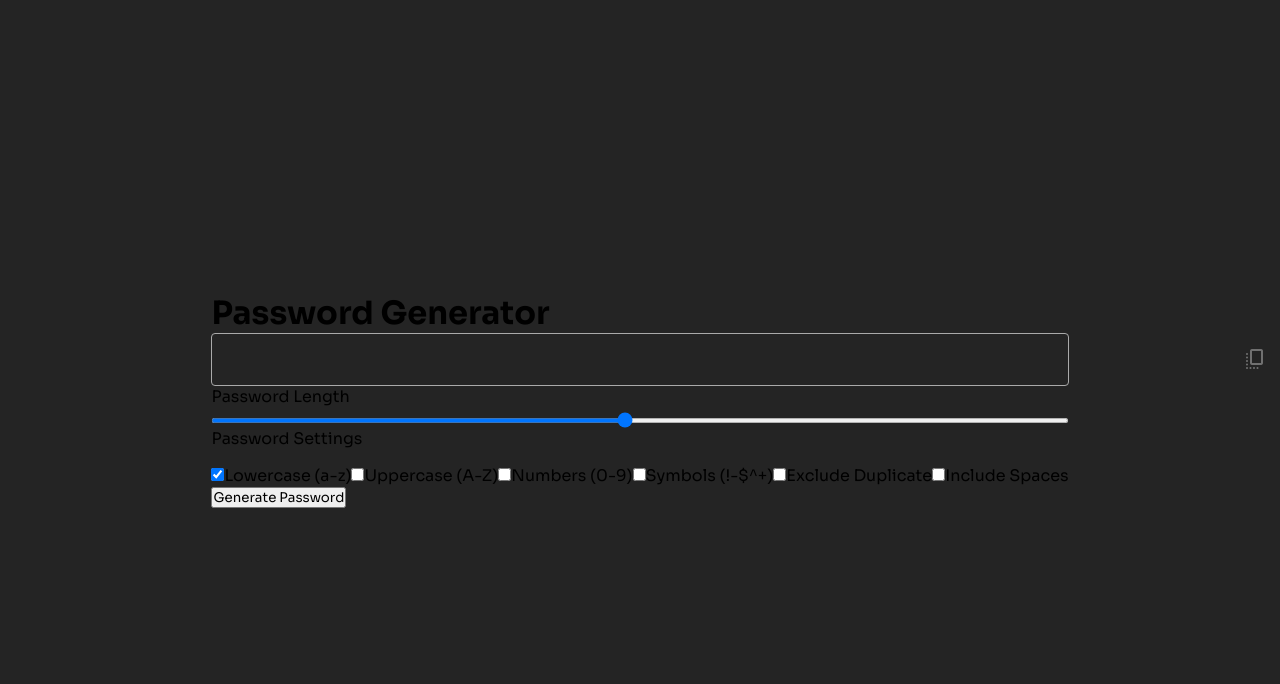
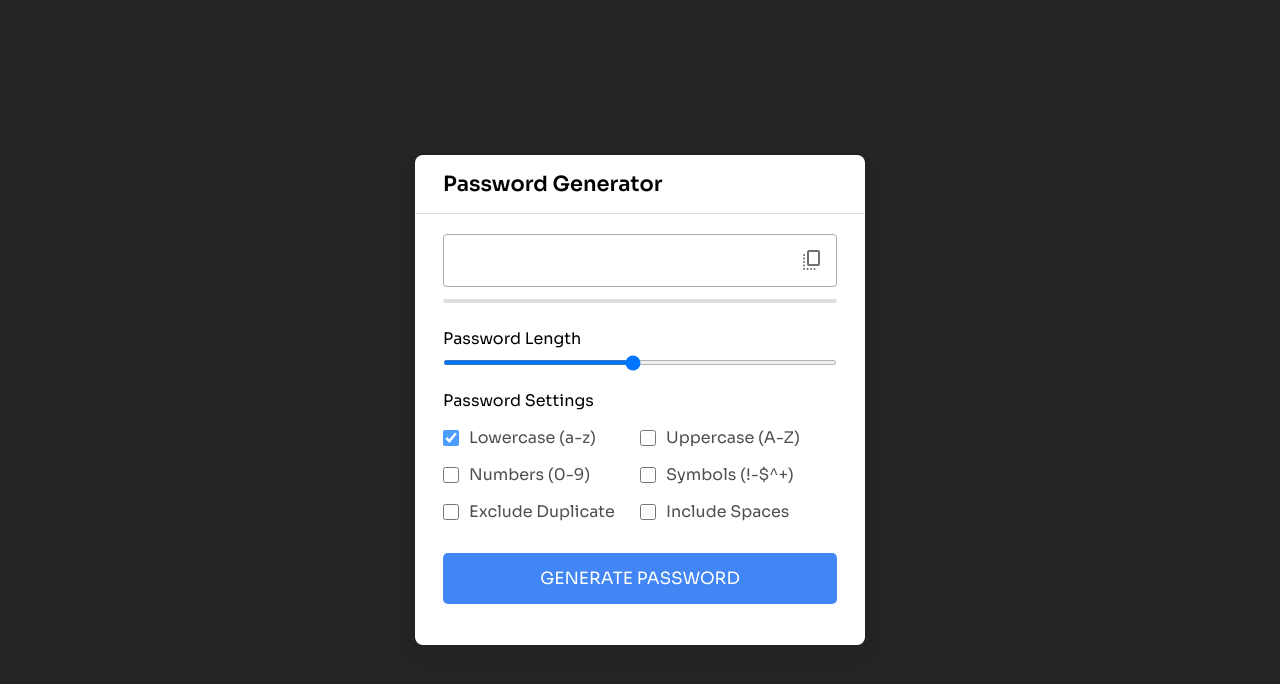
Before and after one commit to Adrydevmateo/password_generator, a website built with Vite: page index.html in a window 1280 px wide. Built offline with nearby package versions, Linux system fonts and the light colour scheme.

Commit message:
Finished working on styling

```diff
--- a/src/components/Container.ts
+++ b/src/components/Container.ts
@@ -6,6 +6,7 @@ const containerElement: HTMLElement = document.createElement("section");
 const passwordIndicator: HTMLElement = document.createElement("section");
 const buttonGenerate: HTMLButtonElement = document.createElement("button");
 
+containerElement.setAttribute("class", "container");
 passwordIndicator.setAttribute("class", "pass-indicator");
 buttonGenerate.setAttribute("class", "generate-btn");
 
--- a/src/style.css
+++ b/src/style.css
@@ -15,25 +15,25 @@ body {
   background-color: #242424;
 }
 
-.container {
+main {
   width: 450px;
   background: #fff;
   border-radius: 8px;
   box-shadow: 0 10px 20px rgba(0, 0, 0, 0.05);
 }
 
-.container h2 {
+main h1 {
   font-weight: 600;
   font-size: 1.31rem;
   padding: 1rem 1.75rem;
   border-bottom: 1px solid #d4dbe5;
 }
 
-.wrapper {
+.container {
   margin: 1.25rem 1.75rem;
 }
 
-.wrapper .input-box {
+.container .input-box {
   position: relative;
 }
 
@@ -62,7 +62,7 @@ body {
   color: #4285f4 !important;
 }
 
-.wrapper .pass-indicator {
+.container .pass-indicator {
   width: 100%;
   height: 4px;
   position: relative;
@@ -95,7 +95,7 @@ body {
   background: #4285f4;
 }
 
-.wrapper .pass-length {
+.container .pass-length {
   margin: 1.56rem 0 1.25rem;
 }
 
@@ -143,7 +143,7 @@ body {
   padding-left: 0.63rem;
 }
 
-.wrapper .generate-btn {
+.container .generate-btn {
   width: 100%;
   color: #fff;
   border: none;
--- a/src/utils/LiElementGenerator.ts
+++ b/src/utils/LiElementGenerator.ts
@@ -9,6 +9,7 @@ export function CreateLiELement(
   const newInputELement: HTMLInputElement = document.createElement("input");
   const newLabelElement: HTMLLabelElement = document.createElement("label");
 
+  newLiElement.setAttribute("class", "option");
   newInputELement.setAttribute("type", inputType);
   newInputELement.setAttribute("id", inputId);
   newLabelElement.setAttribute("for", labelFor);
```
